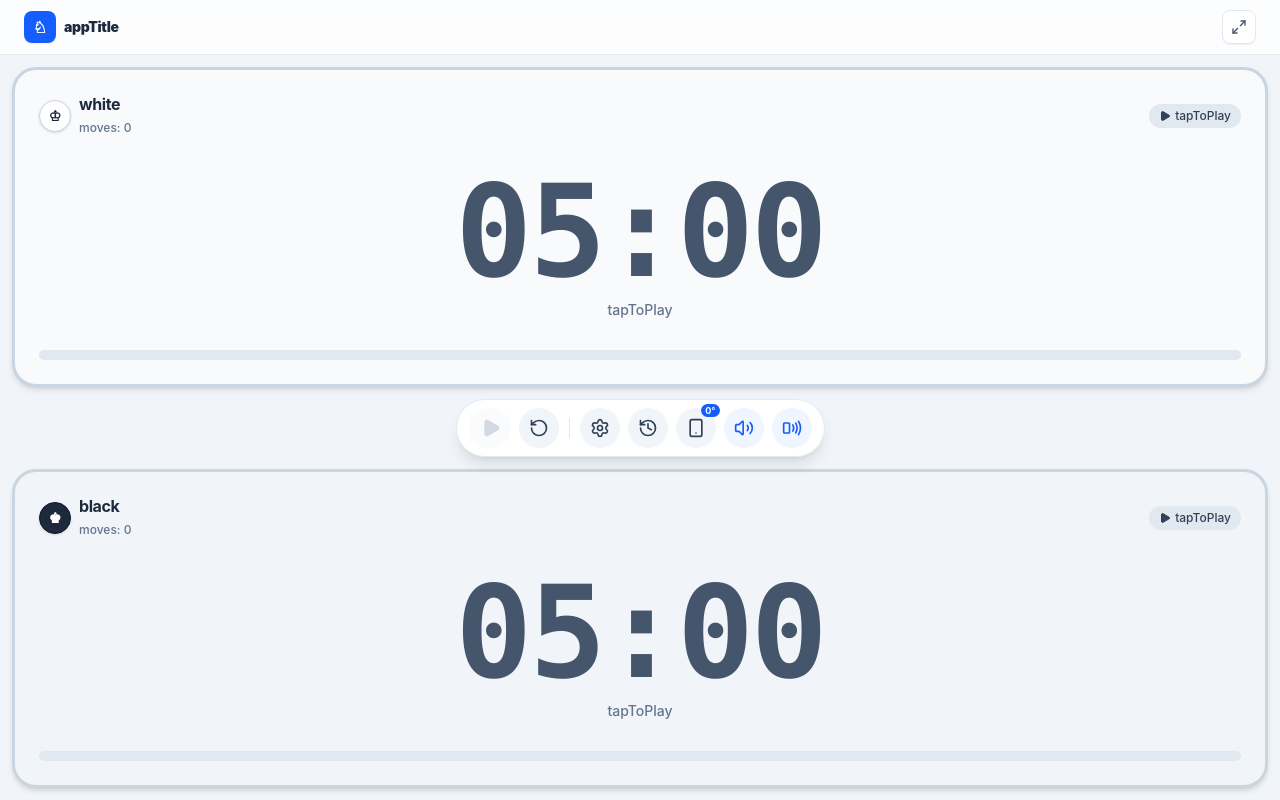
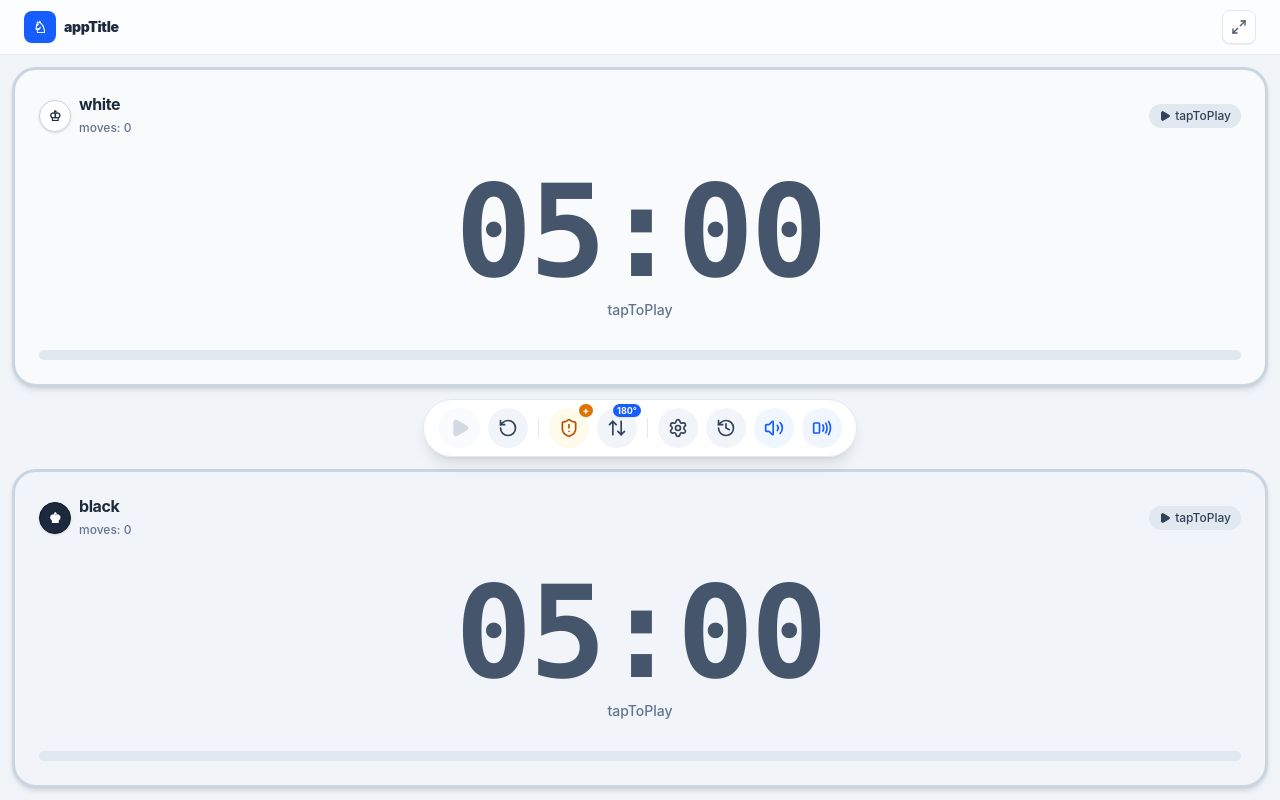
Before and after one commit to swapnendu69/chess-timer-pro, a React (Vite) app: page / in a window 1280 px wide. Built offline with nearby package versions, Linux system fonts and the light colour scheme.

Commit message:
Update CenterControls.tsx

```diff
--- a/src/components/CenterControls.tsx
+++ b/src/components/CenterControls.tsx
@@ -6,54 +6,56 @@ import {
   Settings,
   Volume2,
   VolumeX,
-  Smartphone,
   History,
   SmartphoneNfc,
+  ShieldAlert,
+  ArrowUpDown,
 } from 'lucide-react';
-import { OrientationMode } from '../types/chess';
+import { Player } from '../types/chess';
 
 interface CenterControlsProps {
   gameStatus: 'ready' | 'running' | 'paused' | 'flag_fall';
-  orientation: OrientationMode;
+  topPlayer: Player;
   soundEnabled: boolean;
   hapticsEnabled: boolean;
   onTogglePlayPause: () => void;
   onResetClick: () => void;
   onOpenSettings: () => void;
+  onOpenIllegalMove: () => void;
+  onSwapSides: () => void;
   onToggleSound: () => void;
   onToggleHaptics: () => void;
-  onToggleOrientation: () => void;
   onOpenHistory: () => void;
   t: (key: string) => string;
 }
 
 export const CenterControls: React.FC<CenterControlsProps> = ({
   gameStatus,
-  orientation,
+  topPlayer,
   soundEnabled,
   hapticsEnabled,
   onTogglePlayPause,
   onResetClick,
   onOpenSettings,
+  onOpenIllegalMove,
+  onSwapSides,
   onToggleSound,
   onToggleHaptics,
-  onToggleOrientation,
   onOpenHistory,
   t,
 }) => {
   const isRunning = gameStatus === 'running';
-  const isPaused = gameStatus === 'paused';
   const isReady = gameStatus === 'ready';
 
   return (
-    <div className="z-10 flex items-center justify-center gap-1.5 sm:gap-2 px-3 py-1.5 sm:py-2 bg-white/95 backdrop-blur-md rounded-2xl sm:rounded-full border border-slate-200 shadow-lg text-slate-700">
+    <div className="z-10 flex items-center justify-center gap-1 sm:gap-2 px-2.5 sm:px-3.5 py-1.5 sm:py-2 bg-white/95 backdrop-blur-md rounded-2xl sm:rounded-full border border-slate-200 shadow-lg text-slate-700">
       {/* Play / Pause Button */}
       <button
         type="button"
         onClick={onTogglePlayPause}
         disabled={isReady || gameStatus === 'flag_fall'}
         title={isRunning ? t('pause') : t('play')}
-        className={`p-2 sm:p-2.5 rounded-full transition-all flex items-center justify-center ${
+        className={`p-2 sm:p-2.5 rounded-full transition-all flex items-center justify-center cursor-pointer ${
           isReady || gameStatus === 'flag_fall'
             ? 'opacity-40 cursor-not-allowed bg-slate-100 text-slate-400'
             : isRunning
@@ -62,9 +64,9 @@ export const CenterControls: React.FC<CenterControlsProps> = ({
         }`}
       >
         {isRunning ? (
-          <Pause className="w-5 h-5 fill-current" />
+          <Pause className="w-4 h-4 sm:w-5 sm:h-5 fill-current" />
         ) : (
-          <Play className="w-5 h-5 fill-current ml-0.5" />
+          <Play className="w-4 h-4 sm:w-5 sm:h-5 fill-current ml-0.5" />
         )}
       </button>
 
@@ -73,9 +75,39 @@ export const CenterControls: React.FC<CenterControlsProps> = ({
         type="button"
         onClick={onResetClick}
         title={t('reset')}
-        className="p-2 sm:p-2.5 rounded-full bg-slate-100 text-slate-700 hover:bg-slate-200 active:scale-95 transition-all"
+        className="p-2 sm:p-2.5 rounded-full bg-slate-100 text-slate-700 hover:bg-slate-200 active:scale-95 transition-all cursor-pointer"
       >
         <RotateCcw className="w-4 h-4 sm:w-5 sm:h-5" />
+      </button>
+
+      <div className="h-5 w-px bg-slate-200 mx-0.5" />
+
+      {/* Illegal Move / Penalty Button */}
+      <button
+        type="button"
+        onClick={onOpenIllegalMove}
+        title="Illegal Move Penalty / Manual Time Increment (+Time)"
+        className="p-2 sm:p-2.5 rounded-full bg-amber-50 text-amber-700 hover:bg-amber-100 hover:text-amber-800 active:scale-95 transition-all cursor-pointer relative group"
+      >
+        <ShieldAlert className="w-4 h-4 sm:w-5 sm:h-5" />
+        <span className="absolute -top-1 -right-1 text-[9px] bg-amber-600 text-white font-black px-1 rounded-full shadow-2xs">
+          +
+        </span>
+      </button>
+
+      {/* 180° Swap Sides Button (Player 1 & 2 switch sides) */}
+      <button
+        type="button"
+        onClick={onSwapSides}
+        title={`Swap Sides 180° (Currently Top: ${
+          topPlayer === 'white' ? 'White' : 'Black'
+        })`}
+        className="p-2 sm:p-2.5 rounded-full bg-slate-100 text-slate-700 hover:bg-blue-50 hover:text-blue-600 active:scale-95 transition-all relative cursor-pointer"
+      >
+        <ArrowUpDown className="w-4 h-4 sm:w-5 sm:h-5" />
+        <span className="absolute -top-1 -right-1 text-[9px] bg-blue-600 text-white font-bold px-1 rounded-full shadow-2xs">
+          180°
+        </span>
       </button>
 
       <div className="h-5 w-px bg-slate-200 mx-0.5" />
@@ -85,7 +117,7 @@ export const CenterControls: React.FC<CenterControlsProps> = ({
         type="button"
         onClick={onOpenSettings}
         title={t('settings')}
-        className="p-2 sm:p-2.5 rounded-full bg-slate-100 text-slate-700 hover:bg-blue-50 hover:text-blue-600 active:scale-95 transition-all"
+        className="p-2 sm:p-2.5 rounded-full bg-slate-100 text-slate-700 hover:bg-blue-50 hover:text-blue-600 active:scale-95 transition-all cursor-pointer"
       >
         <Settings className="w-4 h-4 sm:w-5 sm:h-5" />
       </button>
@@ -95,28 +127,9 @@ export const CenterControls: React.FC<CenterControlsProps> = ({
         type="button"
         onClick={onOpenHistory}
         title={t('stats')}
-        className="p-2 sm:p-2.5 rounded-full bg-slate-100 text-slate-700 hover:bg-blue-50 hover:text-blue-600 active:scale-95 transition-all"
+        className="p-2 sm:p-2.5 rounded-full bg-slate-100 text-slate-700 hover:bg-blue-50 hover:text-blue-600 active:scale-95 transition-all cursor-pointer"
       >
         <History className="w-4 h-4 sm:w-5 sm:h-5" />
-      </button>
-
-      {/* Orientation toggle */}
-      <button
-        type="button"
-        onClick={onToggleOrientation}
-        title={`Orientation: ${
-          orientation === 'face_to_face'
-            ? t('faceToFace')
-            : orientation === 'side_by_side'
-            ? t('sideBySide')
-            : t('portrait')
-        }`}
-        className="p-2 sm:p-2.5 rounded-full bg-slate-100 text-slate-700 hover:bg-slate-200 active:scale-95 transition-all relative"
-      >
-        <Smartphone className="w-4 h-4 sm:w-5 sm:h-5" />
-        <span className="absolute -top-1 -right-1 text-[9px] bg-blue-600 text-white font-bold px-1 rounded-full">
-          {orientation === 'face_to_face' ? '180°' : '0°'}
-        </span>
       </button>
 
       {/* Sound Toggle */}
@@ -124,7 +137,7 @@ export const CenterControls: React.FC<CenterControlsProps> = ({
         type="button"
         onClick={onToggleSound}
         title={soundEnabled ? t('soundOn') : t('soundOff')}
-        className={`p-2 sm:p-2.5 rounded-full transition-all ${
+        className={`p-2 sm:p-2.5 rounded-full transition-all cursor-pointer ${
           soundEnabled
             ? 'bg-blue-50 text-blue-600 hover:bg-blue-100'
             : 'bg-slate-100 text-slate-400 hover:bg-slate-200'
@@ -142,7 +155,7 @@ export const CenterControls: React.FC<CenterControlsProps> = ({
         type="button"
         onClick={onToggleHaptics}
         title={t('haptics')}
-        className={`p-2 sm:p-2.5 rounded-full transition-all hidden sm:flex ${
+        className={`p-2 sm:p-2.5 rounded-full transition-all hidden sm:flex cursor-pointer ${
           hapticsEnabled
             ? 'bg-blue-50 text-blue-600 hover:bg-blue-100'
             : 'bg-slate-100 text-slate-400 hover:bg-slate-200'
```
